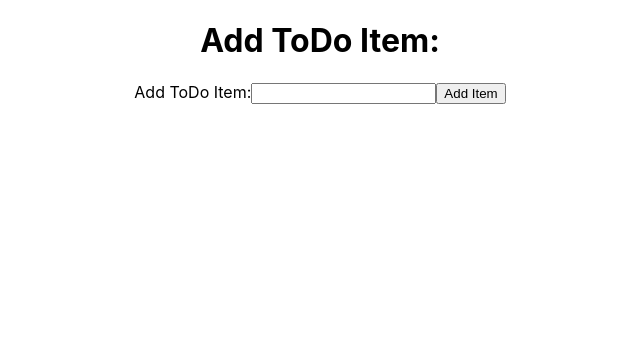
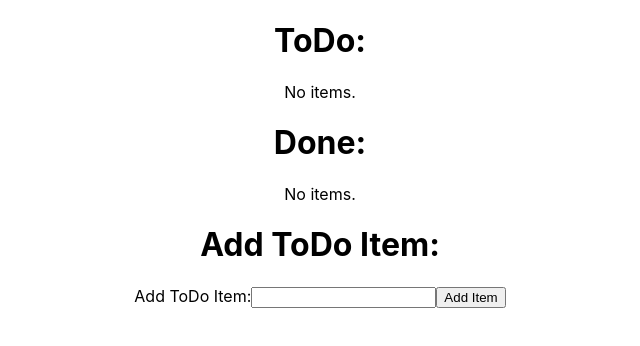
Before and after one commit to xbgbtx/-frontend-framework-todo-test-react, a React (Create React App) app: page / in a window 1280 px wide. Shown: the top 346 px of the page, without its empty margins (320-960 px from the left). Built offline with nearby package versions, Linux system fonts and the light colour scheme.

Commit message:
List display using props

```diff
--- a/src/App.js
+++ b/src/App.js
@@ -5,6 +5,8 @@ function App() {
 
     return (
         <div className="App">
+            <ListDisplay list_name="ToDo" />
+            <ListDisplay list_name="Done" />
             <TodoItemForm />
         </div>
     );
@@ -12,10 +14,10 @@ function App() {
 
 class ListDisplay extends React.Component
 {
-    constructor ( name )
+    constructor ( props )
     {
-        super ();
-        this.name = name;
+        super ( props );
+        this.name = props.list_name;
         this.items = [];
     }
 
@@ -23,7 +25,7 @@ class ListDisplay extends React.Component
     {
         return (
             <div>
-                <h1>List: {this.name}</h1>
+                <h1>{this.name}:</h1>
                 {this.render_items ()}
             </div>
         );
```
